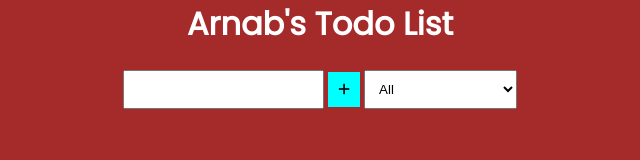
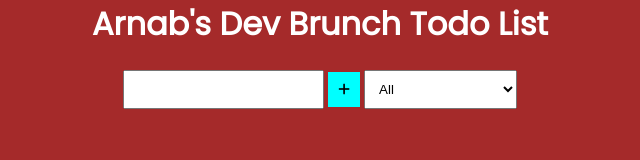
Before and after one commit to arnab-BLT/To-Do-List, a plain HTML site: page index.html in a window 1280 px wide. Shown: the whole page, without its empty margins (320-960 px from the left). Drawn offline with Linux system fonts and the light colour scheme.

Commit message:
dev brunch imit

```diff
--- a/index.html
+++ b/index.html
@@ -18,7 +18,7 @@
 
 <body>
     <header>
-        <h1>Arnab's Todo List</h1>
+        <h1>Arnab's Dev Brunch Todo List</h1>
     </header>
     <form action="post">
         <input type="text" class="todo-list">
```
